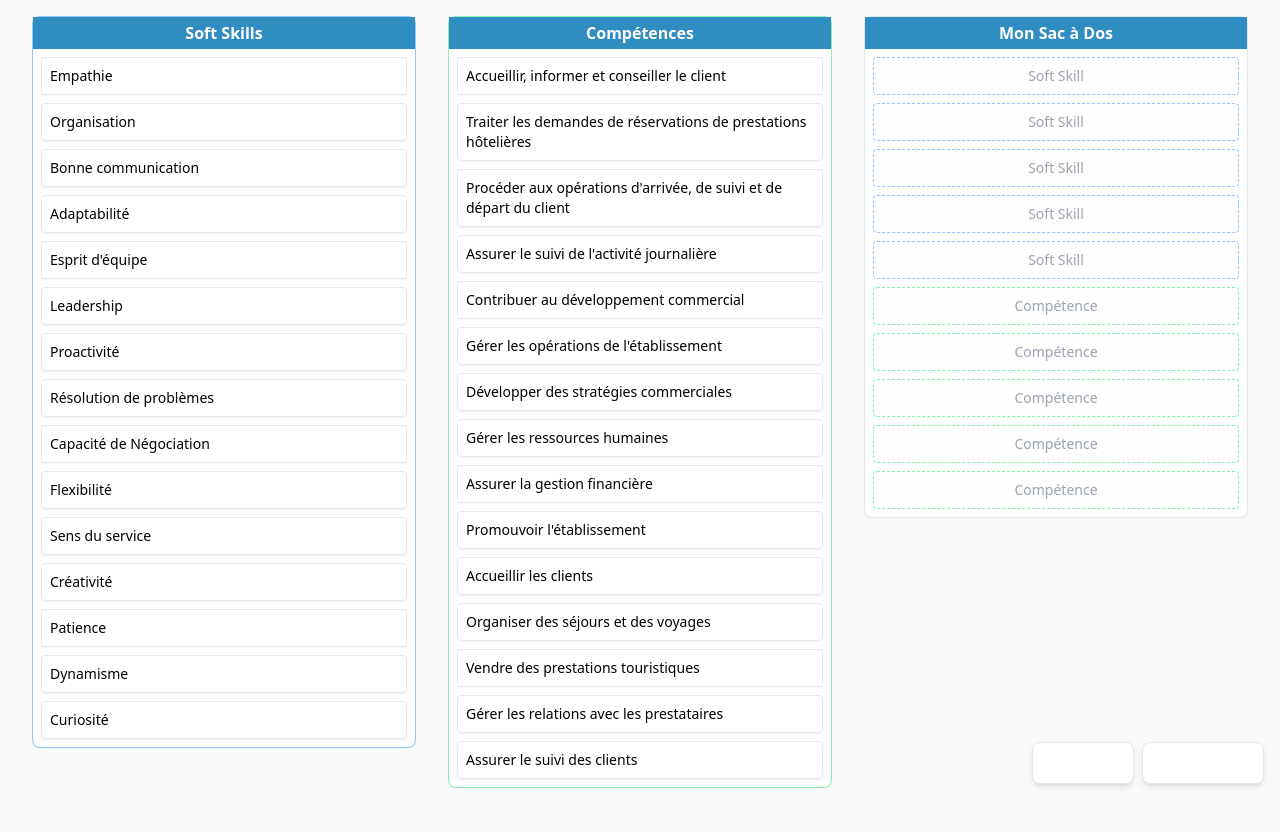
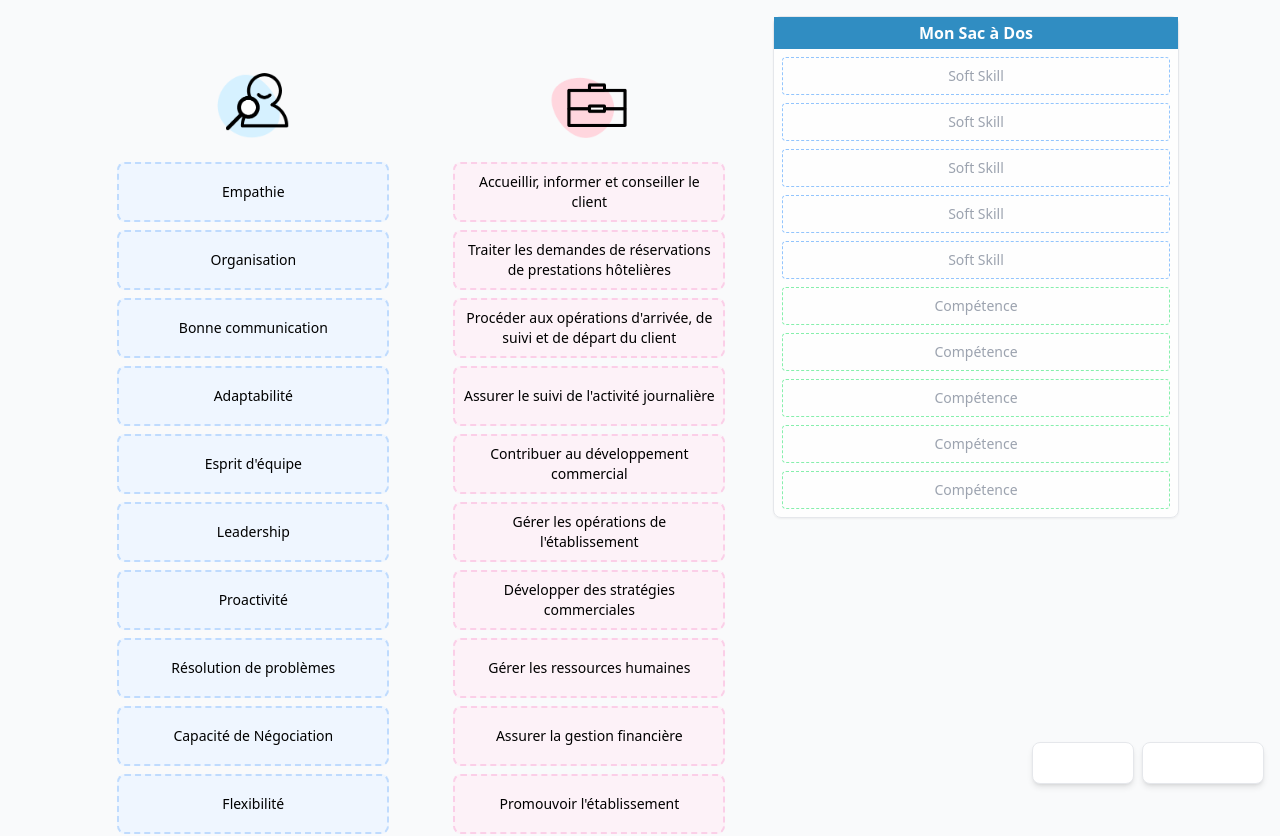
Before and after one commit to matthieu2022/app, a React (Vite) app: page / in a window 1280 px wide. Shown: the top 836 px of the page. Built offline with nearby package versions, Linux system fonts and the light colour scheme.

Commit message:
Update SkillList.tsx
pour netlify

```diff
--- a/src/components/SkillList.tsx
+++ b/src/components/SkillList.tsx
@@ -1,45 +1,51 @@
-import React from 'react';
-import { SkillListProps } from '../types';
-import { Card, CardHeader, CardContent } from './ui/card';
+import type { ColumnProps } from '../types';
 
-export function SkillList({
+export const SkillList = ({
   id,
   title,
   items,
-  isCompetences,
   onDragStart,
   onDragOver,
   onDrop,
   onTouchStart,
-  onTouchEnd
-}: SkillListProps) {
-  return (
-    <Card className={`w-full md:w-1/3 bg-white bg-opacity-85 ${isCompetences ? 'border-green-300' : 'border-blue-300'}`}>
-      <CardHeader className="bg-custom-blue font-semibold text-white text-center py-1">
-        {title}
-      </CardHeader>
-      <CardContent
-        className="p-2 min-h-[200px]"
-        onDragOver={onDragOver}
-        onDrop={(e) => onDrop(e, id)}
-        data-droppable="true"
-        data-target={id}
-      >
+  onTouchEnd,
+  isCompetences,
+}: ColumnProps) => (
+  <div className="w-full md:w-1/3 lg:w-1/4 mt-[20px] md:mt-[50px] px-2 md:px-4">
+    <div className="w-full flex justify-center mb-4">
+      <img
+        src={isCompetences ? "/ico-competences.png" : "/ico-softskills.png"}
+        alt={isCompetences ? "Compétences" : "Soft Skills"}
+        className="w-16 h-16 md:w-20 md:h-20 object-contain"
+      />
+    </div>
     <div className="grid grid-cols-1 gap-2">
       {items.map((skill, index) => (
         <div
           key={index}
-              draggable
-              className="p-2 bg-white rounded border border-gray-200 shadow-sm cursor-move text-sm"
+          draggable="true"
+          data-draggable="true"
+          data-skill={skill}
+          data-source={id}
+          data-index={index}
           onDragStart={(e) => onDragStart(e, skill, id, index)}
-              onTouchStart={() => onTouchStart?.(skill, id, index)}
-              onTouchEnd={(e) => onTouchEnd?.(e, id, index)}
+          onTouchStart={(e) => {
+            e.preventDefault();
+            onTouchStart?.(skill, id, index);
+          }}
+          onTouchEnd={(e) => {
+            e.preventDefault();
+            onTouchEnd?.(e, id, index);
+          }}
+          className={`skill-item p-2 rounded-lg border-2 border-dashed ${
+            isCompetences
+              ? "border-pink-200 bg-pink-50 hover:border-pink-300"
+              : "border-blue-200 bg-blue-50 hover:border-blue-300"
+          } text-xs md:text-sm cursor-move hover:shadow-md transition-all min-h-[40px] md:min-h-[60px] flex items-center justify-center text-center active:scale-95`}
         >
           {skill}
         </div>
       ))}
     </div>
-      </CardContent>
-    </Card>
+  </div>
 );
-}
```
Lines whose indentation alone changed are shown as unchanged.
